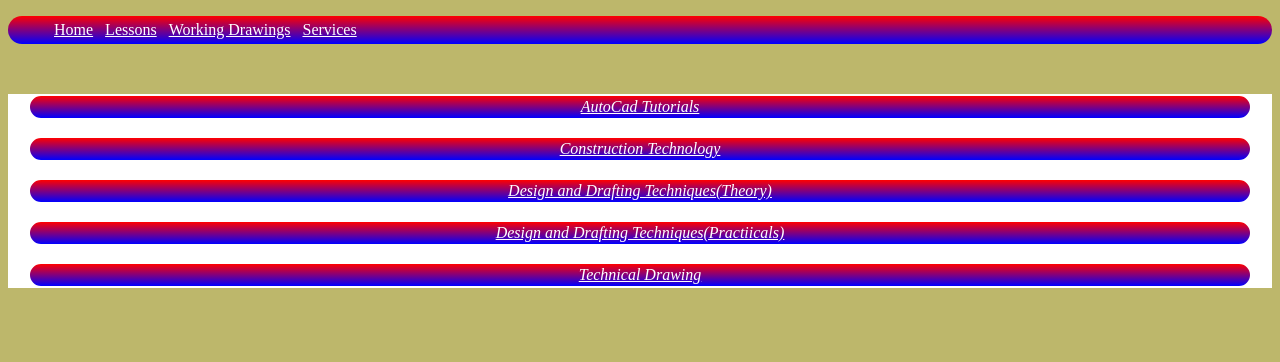
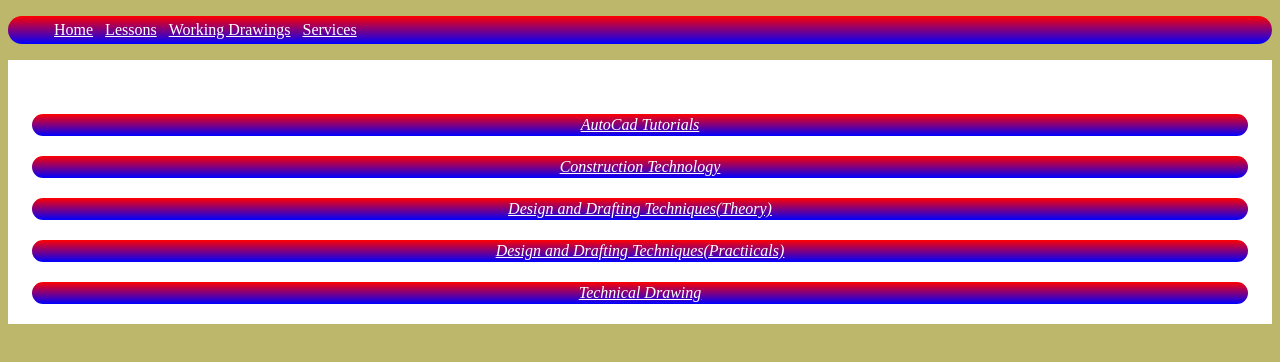
Before and after one commit to SethM28/Help-Me-Draft, a plain HTML site: page pages/lessons.html in a window 1280 px wide. Drawn offline with Linux system fonts and the light colour scheme.

Commit message:
Update lessonslink.css

```diff
--- a/css/lessonslink.css
+++ b/css/lessonslink.css
@@ -11,4 +11,7 @@
     color: black;
     padding: 1px;
     }
-#div {background-color:white;}
+#div {background-color:white;
+     border:2px solid white;
+     dorder-radius:15px;
+     }
```
